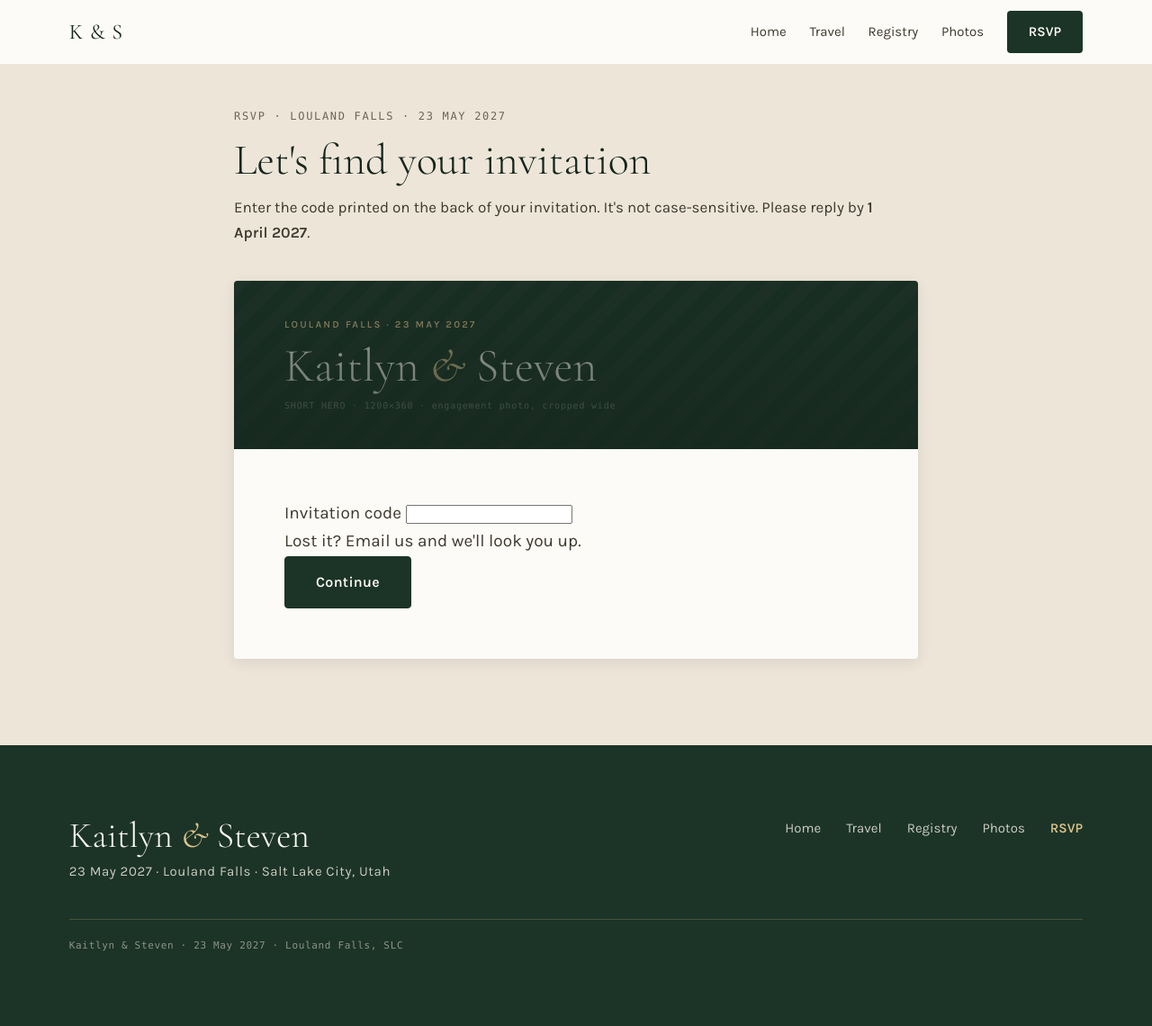
After one commit to stnielse/aws-wedding-website, a Django app: page /rsvp/ in a window 1280 px wide. The commit adds this page. Shown: the whole page at 90% size. Run offline with Django 5.2, Linux system fonts and the light colour scheme.

Commit message:
rsvp template updates

```diff
--- /dev/null
+++ b/backend/templates/rsvp_landing.html
@@ -0,0 +1,50 @@
+{% extends "base.html" %}
+{% load static %}
+{% block title %}RSVP · Kaitlyn &amp; Steven{% endblock %}
+
+{% block content %}
+  <main class="rsvp-page">
+    <div class="rsvp-page__intro">
+      <div class="rsvp-page__label">RSVP · Louland Falls · 23 May 2027</div>
+      <h1 class="rsvp-page__title">Let's find your invitation</h1>
+      <p class="rsvp-page__lead">Enter the code printed on the back of your invitation. It's not case-sensitive. Please reply by <strong>{{ reply_by }}</strong>.</p>
+    </div>
+
+    <section class="rsvp-card" aria-labelledby="rsvp-card-title">
+      <header class="rsvp-card__hero">
+        <div class="rsvp-card__hero-inner">
+          <div class="rsvp-card__hero-eyebrow">Louland Falls · 23 May 2027</div>
+          <div class="rsvp-card__hero-title" id="rsvp-card-title">Kaitlyn <em>&amp;</em> Steven</div>
+          <div class="rsvp-card__hero-label">SHORT HERO · 1200&times;360 · engagement photo, cropped wide</div>
+        </div>
+      </header>
+      <div class="rsvp-card__body">
+        <form method="post" class="rsvp-lookup" novalidate>
+          {% csrf_token %}
+          {% if error %}
+            <div class="form-error-summary" role="alert">
+              <div class="form-error-summary__title">We hit a snag</div>
+              <p class="form-error-summary__body">{{ error }}</p>
+            </div>
+          {% endif %}
+          <label for="rsvp-code" class="form-label">Invitation code</label>
+          <input
+            id="rsvp-code"
+            name="code"
+            type="text"
+            class="form-input rsvp-lookup__input"
+            autocomplete="off"
+            autocapitalize="characters"
+            spellcheck="false"
+            required
+            aria-describedby="rsvp-code-help"
+          >
+          <div id="rsvp-code-help" class="form-help">Lost it? Email us and we'll look you up.</div>
+          <div class="rsvp-lookup__actions">
+            <button type="submit" class="btn btn--primary">Continue</button>
+          </div>
+        </form>
+      </div>
+    </section>
+  </main>
+{% endblock %}
```
Also changed, not shown: backend/templates/rsvp_party.html (renamed from backend/templates/rsvp.html, +7 -6 lines).
